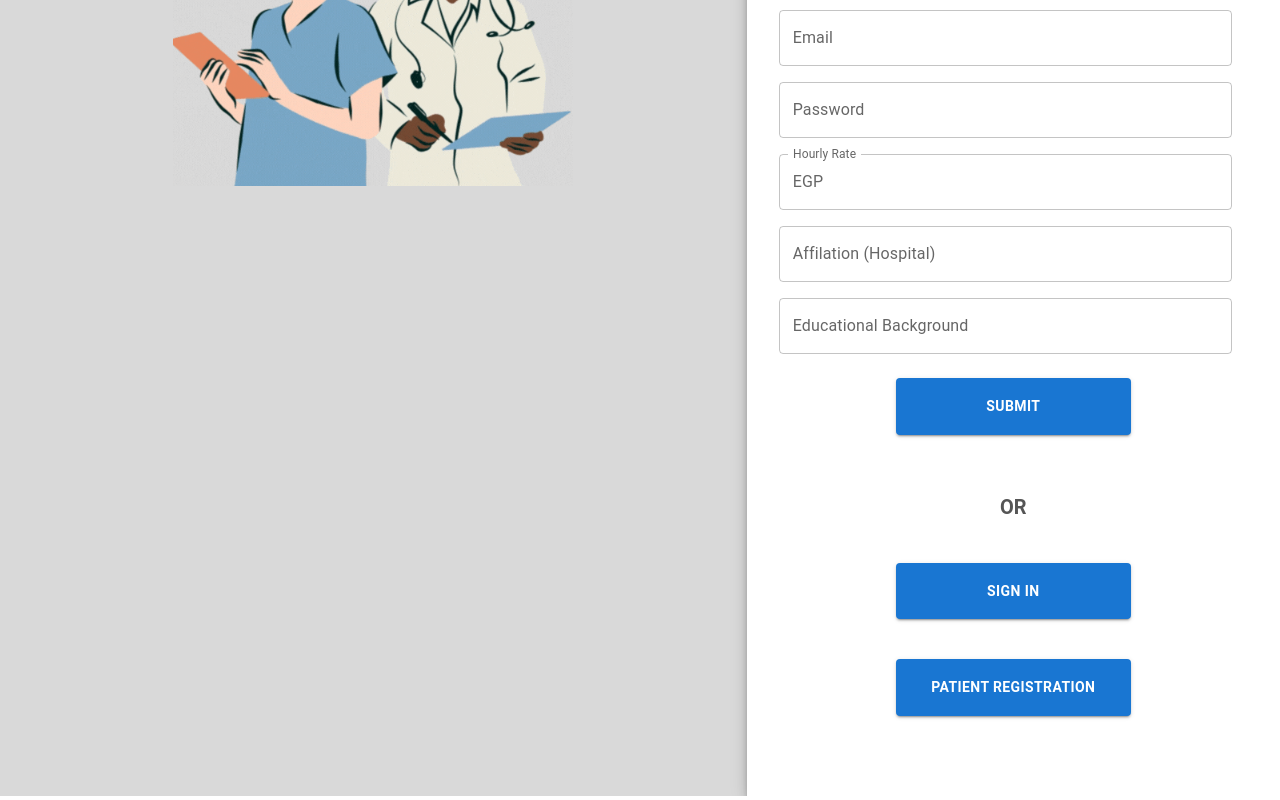
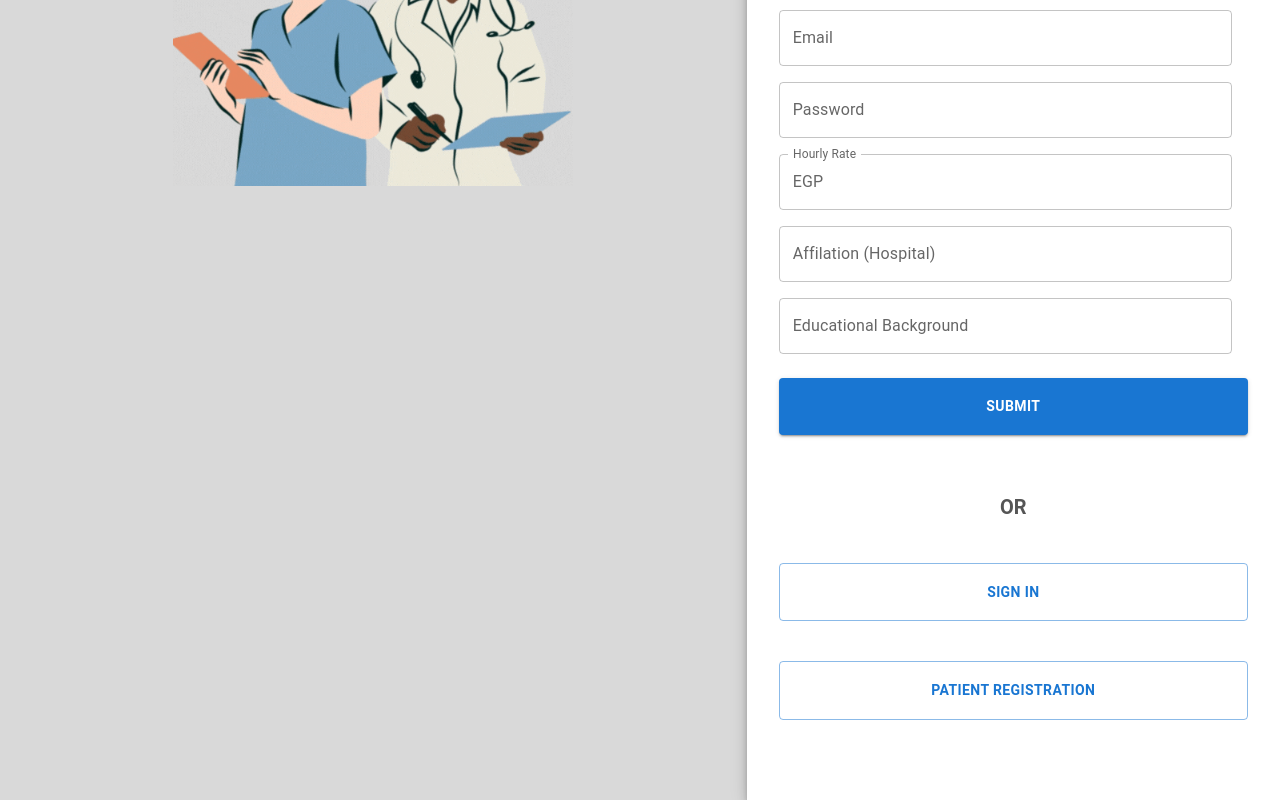
Before and after one commit to advanced-computer-lab-2023/Mern-overflow-Clinic, a React (Create React App) app in the folder client/: page /register/doctor in a window 1280 px wide. Shown: the part 414-1214 px from the top of the page. Built offline with nearby package versions, Linux system fonts and the light colour scheme.

Commit message:
feat: improve buttons UI, used Box tags instead of forms

```diff
--- a/client/src/pages/PatientRegister.js
+++ b/client/src/pages/authentication/DoctorRegister.js
@@ -9,12 +9,16 @@ import { LocalizationProvider } from '@mui/x-date-pickers/LocalizationProvider';
 import { DatePicker } from '@mui/x-date-pickers/DatePicker';
 import { useForm } from "react-hook-form"
 import Avatar from '@mui/material/Avatar';
-import logo from '../assets/gifs/logo.gif';
+import logo from '../../assets/gifs/logo.gif';
 import ContactPageIcon from '@mui/icons-material/ContactPage';
+import InputLabel from '@mui/material/InputLabel';
+import OutlinedInput from '@mui/material/OutlinedInput';
+import InputAdornment from '@mui/material/InputAdornment';
+
 
 const defaultTheme = createTheme();
 
-export default function PatientRegister() {
+export default function DoctorRegister() {
   const { register, handleSubmit, setError, formState: { errors } } = useForm();
 
   const onSubmit = data => {
@@ -67,8 +71,8 @@ export default function PatientRegister() {
             <Avatar sx={{ m: 0, bgcolor: 'secondary.main', width: 40, height: 40 }}>
               <ContactPageIcon sx={{ width: 30, height: 30 }} />
             </Avatar>
-            <Typography variant="h5" sx={{ fontWeight: "bold", my: 2 }}> Patient Registration </Typography>
-            <form onSubmit={handleSubmit(onSubmit)}>
+            <Typography variant="h5" sx={{ fontWeight: "bold", my: 2 }}> Doctor Registration Request </Typography>
+            <Box component="form" onSubmit={handleSubmit(onSubmit)}>
               <Grid container md={12} spacing={2} sx={{ mt: 3 }}>
                 <Grid item xs={12}>
                   <TextField
@@ -93,19 +97,6 @@ export default function PatientRegister() {
                       />
                     </DemoContainer>
                   </LocalizationProvider>
-                </Grid>
-
-                <Grid item xs={12}>
-                  <TextField
-                    fullWidth
-                    id="phone"
-                    label="Phone"
-                    type="tel"
-                    {...register("Phone", { required: true, minLength: 4, maxLength: 12 })}
-                    error={!!errors["Phone"]}
-                    helperText={errors["Phone"]?.message}
-                    onBlur={handleChange}
-                  />
                 </Grid>
 
                 <Grid item xs={12} sm={12} md={12}>
@@ -147,38 +138,33 @@ export default function PatientRegister() {
                   />
                 </Grid>
 
-                <Grid item xs={12} >
-                  <FormControl sx={{ mt: 2 }}>
-                    <FormLabel id="gender-label">Gender</FormLabel>
-                    <RadioGroup
-                      row
-                      defaultValue="male"
-                      id="gender"
-                      name="gender"
-                    >
-                      <FormControlLabel value="male" control={<Radio />} label="Male" />
-                      <FormControlLabel value="female" control={<Radio />} label="Female" />
-                    </RadioGroup>
+                <Grid item xs={12}>
+                  <FormControl fullWidth >
+                    <InputLabel htmlFor="outlined-adornment-amount">Hourly Rate</InputLabel>
+                    <OutlinedInput
+                      fullWidth
+                      inputProps={{ max: 10000 }}
+                      type="number"
+                      id="outlined-adornment-amount"
+                      startAdornment={<InputAdornment position="start">EGP</InputAdornment>}
+                      label="Hourly Rate"
+                      {...register("Rate", { required: true, maxLength: 80 })}
+                    error={!!errors["Rate"]}
+                    helperText={errors["Rate"]?.message}
+                    onBlur={handleChange}
+                    />
                   </FormControl>
                 </Grid>
-                <Divider sx={{
-                  width: '60%',
-                  borderWidth: '1px',
-                  mx: 'auto',
-                  my: 5,
-                  borderColor: '#ccc',
-                  filter: 'blur(1px)'
-                }} />
-                <Typography sx={{ align: "center", width: "100%", mb: 2, fontWeight: 'bold' }} variant="h6"> Emergency Contact </Typography>
 
                 <Grid item xs={12}>
                   <TextField
                     fullWidth
-                    id="emergencyName"
-                    label="Name"
-                    {...register("EmergencyName", { required: true, maxLength: 80 })}
-                    error={!!errors["EmergencyName"]}
-                    helperText={errors["EmergencyName"]?.message}
+                    id="affilation"
+                    label="Affilation (Hospital)"
+                    type="text"
+                    {...register("Affilation", { required: true, maxLength: 80 })}
+                    error={!!errors["Affilation"]}
+                    helperText={errors["Affilation"]?.message}
                     onBlur={handleChange}
                   />
                 </Grid>
@@ -186,29 +172,31 @@ export default function PatientRegister() {
                 <Grid item xs={12}>
                   <TextField
                     fullWidth
-                    id="emergencyPhone"
-                    label="Phone"
-                    {...register("EmergencyPhone", { required: true, maxLength: 80 })}
-                    error={!!errors["EmergencyPhone"]}
-                    helperText={errors["EmergencyPhone"]?.message}
+                    id="education"
+                    label="Educational Background"
+                    type="text"
+                    {...register("Education", { required: true, maxLength: 80 })}
+                    error={!!errors["Education"]}
+                    helperText={errors["Education"]?.message}
                     onBlur={handleChange}
                   />
                 </Grid>
+
               </Grid>
-              <Button type="submit" variant="contained" sx={{ mt: 3, mb: 2, p: 2, fontWeight: 'bold', width: "50%" }}>
+              <Button fullWidth type="submit" variant="contained" sx={{ mt: 3, mb: 2, p: 2, fontWeight: 'bold'}}>
                 Submit
               </Button>
-            </form>
+            </Box>
             <Typography sx={{ align: "center", width: "100%", mt: 5, mb: 2, fontWeight: 'bold', color: '#555' }} variant="h6"> OR </Typography>
-            <Button type="submit" variant="contained" sx={{ mt: 3, mb: 2, p: 2, fontWeight: 'bold', width: "50%" }}>
+            <Button fullWidth type="submit" variant="outlined" sx={{ mt: 3, mb: 2, p: 2, fontWeight: 'bold'}}>
               Sign In
             </Button>
-            <Button type="submit" variant="contained" sx={{ mt: 3, mb: 2, p: 2, fontWeight: 'bold', width: "50%" }}>
-              Doctor Registration
+            <Button fullWidth type="submit" variant="outlined" sx={{ mt: 3, mb: 2, p: 2, fontWeight: 'bold'}}>
+              Patient Registration
             </Button>
           </Box>
         </Grid>
       </Grid>
-    </ThemeProvider>
+    </ThemeProvider >
   );
 }
--- a/client/src/pages/DoctorRegister.js
+++ b/client/src/pages/authentication/PatientRegister.js
@@ -9,16 +9,12 @@ import { LocalizationProvider } from '@mui/x-date-pickers/LocalizationProvider';
 import { DatePicker } from '@mui/x-date-pickers/DatePicker';
 import { useForm } from "react-hook-form"
 import Avatar from '@mui/material/Avatar';
-import logo from '../assets/gifs/logo.gif';
+import logo from '../../assets/gifs/logo.gif';
 import ContactPageIcon from '@mui/icons-material/ContactPage';
-import InputLabel from '@mui/material/InputLabel';
-import OutlinedInput from '@mui/material/OutlinedInput';
-import InputAdornment from '@mui/material/InputAdornment';
-
 
 const defaultTheme = createTheme();
 
-export default function DoctorRegister() {
+export default function PatientRegister() {
   const { register, handleSubmit, setError, formState: { errors } } = useForm();
 
   const onSubmit = data => {
@@ -71,8 +67,8 @@ export default function DoctorRegister() {
             <Avatar sx={{ m: 0, bgcolor: 'secondary.main', width: 40, height: 40 }}>
               <ContactPageIcon sx={{ width: 30, height: 30 }} />
             </Avatar>
-            <Typography variant="h5" sx={{ fontWeight: "bold", my: 2 }}> Doctor Registration Request </Typography>
-            <form onSubmit={handleSubmit(onSubmit)}>
+            <Typography variant="h5" sx={{ fontWeight: "bold", my: 2 }}> Patient Registration </Typography>
+            <Box component="form" onSubmit={handleSubmit(onSubmit)}>
               <Grid container md={12} spacing={2} sx={{ mt: 3 }}>
                 <Grid item xs={12}>
                   <TextField
@@ -97,6 +93,19 @@ export default function DoctorRegister() {
                       />
                     </DemoContainer>
                   </LocalizationProvider>
+                </Grid>
+
+                <Grid item xs={12}>
+                  <TextField
+                    fullWidth
+                    id="phone"
+                    label="Phone"
+                    type="tel"
+                    {...register("Phone", { required: true, minLength: 4, maxLength: 12 })}
+                    error={!!errors["Phone"]}
+                    helperText={errors["Phone"]?.message}
+                    onBlur={handleChange}
+                  />
                 </Grid>
 
                 <Grid item xs={12} sm={12} md={12}>
@@ -138,33 +147,38 @@ export default function DoctorRegister() {
                   />
                 </Grid>
 
-                <Grid item xs={12}>
-                  <FormControl fullWidth >
-                    <InputLabel htmlFor="outlined-adornment-amount">Hourly Rate</InputLabel>
-                    <OutlinedInput
-                      fullWidth
-                      inputProps={{ max: 10000 }}
-                      type="number"
-                      id="outlined-adornment-amount"
-                      startAdornment={<InputAdornment position="start">EGP</InputAdornment>}
-                      label="Hourly Rate"
-                      {...register("Rate", { required: true, maxLength: 80 })}
-                    error={!!errors["Rate"]}
-                    helperText={errors["Rate"]?.message}
-                    onBlur={handleChange}
-                    />
+                <Grid item xs={12} >
+                  <FormControl sx={{ mt: 2 }}>
+                    <FormLabel id="gender-label">Gender</FormLabel>
+                    <RadioGroup
+                      row
+                      defaultValue="male"
+                      id="gender"
+                      name="gender"
+                    >
+                      <FormControlLabel value="male" control={<Radio />} label="Male" />
+                      <FormControlLabel value="female" control={<Radio />} label="Female" />
+                    </RadioGroup>
                   </FormControl>
                 </Grid>
+                <Divider sx={{
+                  width: '60%',
+                  borderWidth: '1px',
+                  mx: 'auto',
+                  my: 5,
+                  borderColor: '#ccc',
+                  filter: 'blur(1px)'
+                }} />
+                <Typography sx={{ align: "center", width: "100%", mb: 2, fontWeight: 'bold' }} variant="h6"> Emergency Contact </Typography>
 
                 <Grid item xs={12}>
                   <TextField
                     fullWidth
-                    id="affilation"
-                    label="Affilation (Hospital)"
-                    type="text"
-                    {...register("Affilation", { required: true, maxLength: 80 })}
-                    error={!!errors["Affilation"]}
-                    helperText={errors["Affilation"]?.message}
+                    id="emergencyName"
+                    label="Name"
+                    {...register("EmergencyName", { required: true, maxLength: 80 })}
+                    error={!!errors["EmergencyName"]}
+                    helperText={errors["EmergencyName"]?.message}
                     onBlur={handleChange}
                   />
                 </Grid>
@@ -172,31 +186,29 @@ export default function DoctorRegister() {
                 <Grid item xs={12}>
                   <TextField
                     fullWidth
-                    id="education"
-                    label="Educational Background"
-                    type="text"
-                    {...register("Education", { required: true, maxLength: 80 })}
-                    error={!!errors["Education"]}
-                    helperText={errors["Education"]?.message}
+                    id="emergencyPhone"
+                    label="Phone"
+                    {...register("EmergencyPhone", { required: true, maxLength: 80 })}
+                    error={!!errors["EmergencyPhone"]}
+                    helperText={errors["EmergencyPhone"]?.message}
                     onBlur={handleChange}
                   />
                 </Grid>
-
               </Grid>
-              <Button type="submit" variant="contained" sx={{ mt: 3, mb: 2, p: 2, fontWeight: 'bold', width: "50%" }}>
+              <Button fullWidth type="submit" variant="contained" sx={{ mt: 3, mb: 2, p: 2, fontWeight: 'bold'}}>
                 Submit
               </Button>
-            </form>
+            </Box>
             <Typography sx={{ align: "center", width: "100%", mt: 5, mb: 2, fontWeight: 'bold', color: '#555' }} variant="h6"> OR </Typography>
-            <Button type="submit" variant="contained" sx={{ mt: 3, mb: 2, p: 2, fontWeight: 'bold', width: "50%" }}>
+            <Button fullWidth type="submit" variant="outlined" sx={{ mt: 3, mb: 2, p: 2, fontWeight: 'bold'}}>
               Sign In
             </Button>
-            <Button type="submit" variant="contained" sx={{ mt: 3, mb: 2, p: 2, fontWeight: 'bold', width: "50%" }}>
-              Patient Registration
+            <Button fullWidth type="submit" variant="outlined" sx={{ mt: 3, mb: 2, p: 2, fontWeight: 'bold'}}>
+              Doctor Registration
             </Button>
           </Box>
         </Grid>
       </Grid>
-    </ThemeProvider >
+    </ThemeProvider>
   );
 }
```
Also changed, not shown: client/src/App.js (+4 -4 lines), client/src/pages/authentication/SignIn.js (renamed from client/src/pages/SignIn.js, +6 -11 lines), client/src/pages/authentication/Register.js (renamed from client/src/pages/Register.js).
